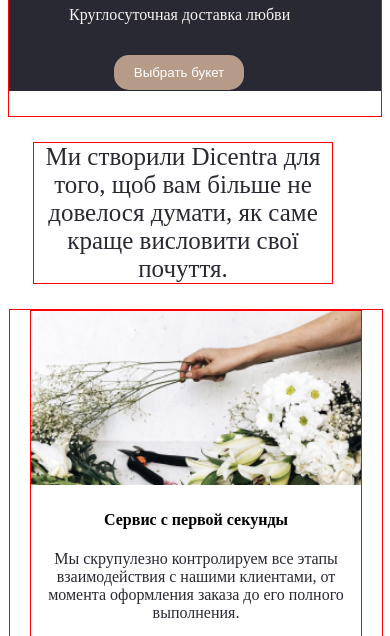
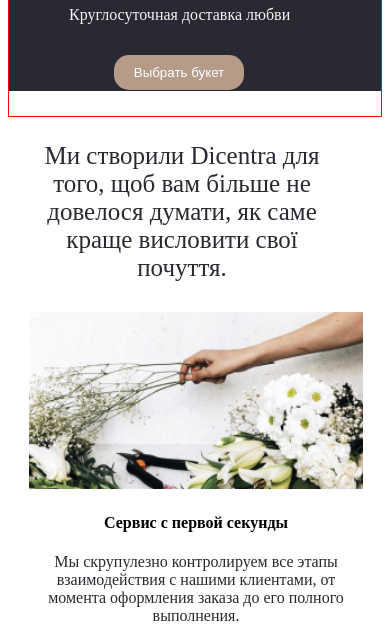
Before and after one commit to o3-noone/dicentra768px, a plain HTML site: page index.html in a window 390 px wide. Shown: the part 391-1027 px from the top of the page. Drawn offline with Linux system fonts and the light colour scheme.

Commit message:
yangilash

```diff
--- a/_block/_gullar-haqida.scss
+++ b/_block/_gullar-haqida.scss
@@ -13,9 +13,9 @@
         width: 100%;
         margin-left: -20px;
         li {
+            margin: 5px;
             width: 50%;
             flex-wrap: wrap;
-            border: 1px solid red;
             p {
                 color: #292933;
             }
@@ -32,12 +32,10 @@
         .gullar_text {
             text-align: center;
             width: 300px;
-            border: 1px solid red;
-            margin-left: 25px;
+            margin-left: 24px;
         }
         &_list {
             width: 100%;
-            border: 1px solid red;
             flex-wrap: wrap;
             margin-left: 1px;
             li {
```
Also changed, not shown: css/main.css, 1 other file.
